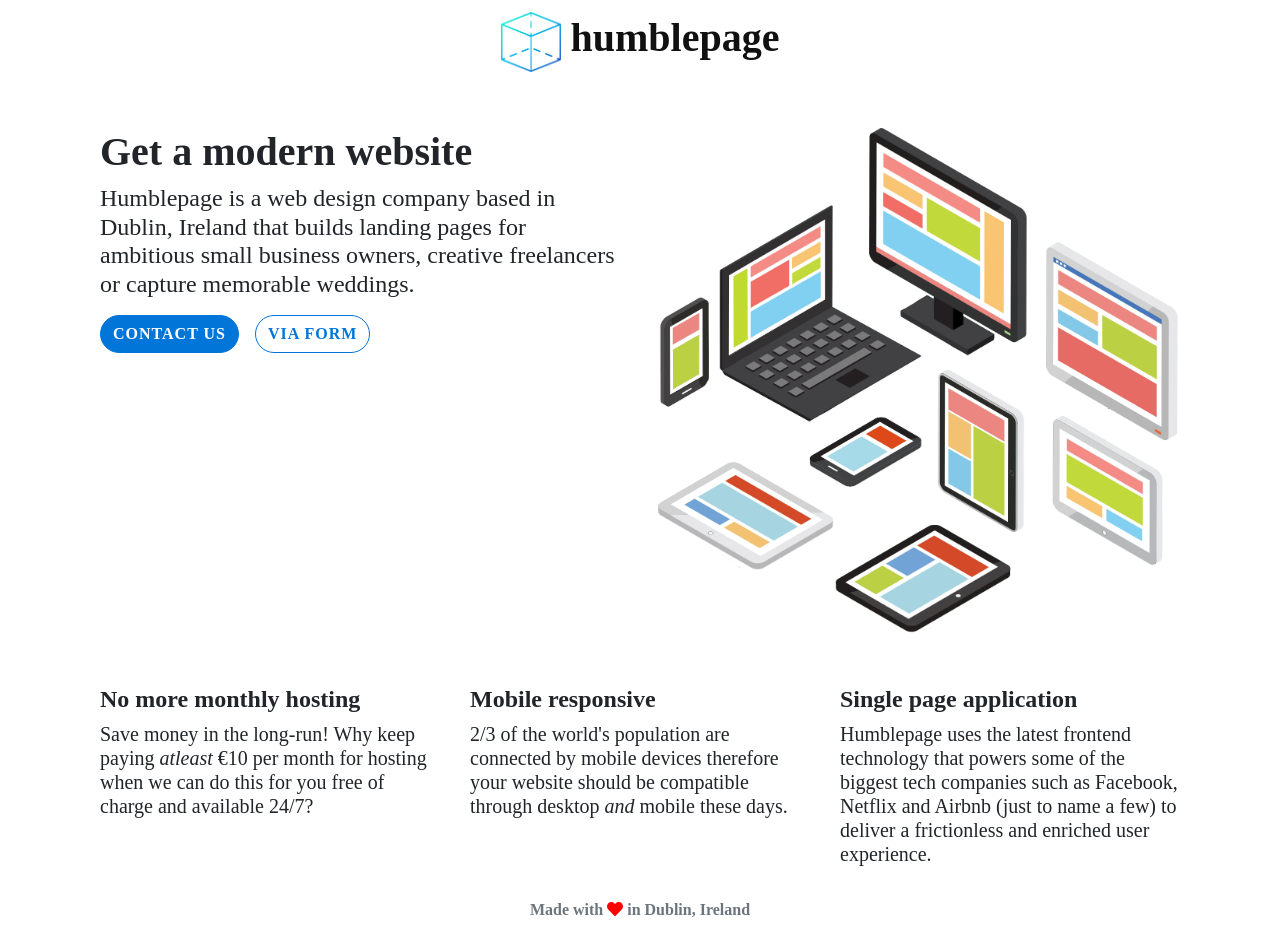
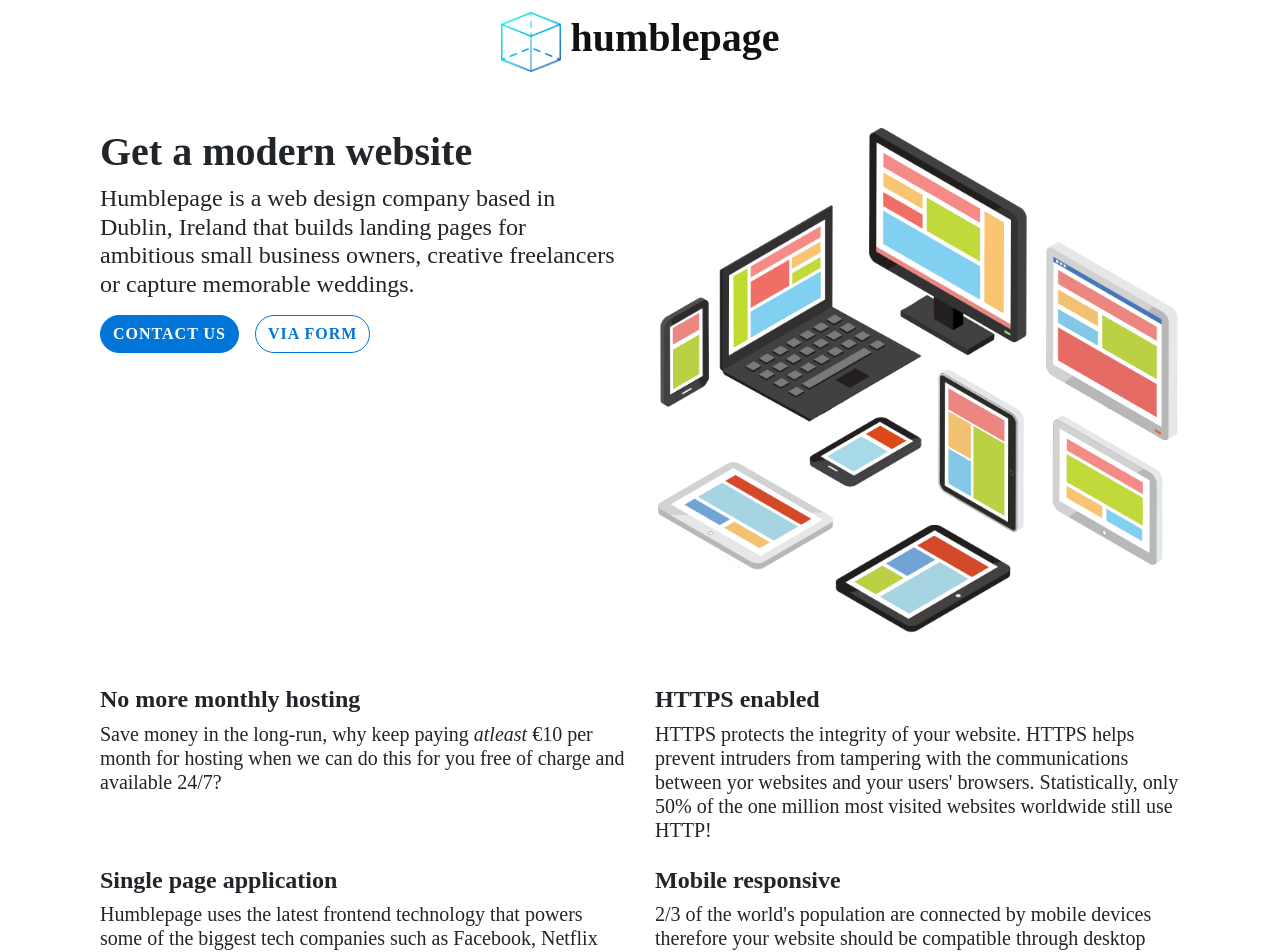
Before and after one commit to jkrclaro/asimov, a React (Create React App) app in the folder humblepage/: page /#/ in a window 1280 px wide. Shown: the top 952 px of the page. Before the commit the page ends 930 px from the top, so only its background shows below. Built offline with nearby package versions, Linux system fonts and the light colour scheme; what webfontloader would draw is missing.

Commit message:
HTTPS enabled

```diff
--- a/humblepage/src/components/Home.jsx
+++ b/humblepage/src/components/Home.jsx
@@ -56,29 +56,40 @@ class Home extends React.Component {
                 </div>
                 <div className='col-lg-12'>
                     <div className='row'>
-                        <div className='col-lg-4 mb-3'>
+                        <div className='col-lg-6 mb-3'>
                             <h4><b>No more monthly hosting</b></h4>
                             <h5>
-                                Save money in the long-run! Why keep paying <i>atleast</i> €10 per
+                                Save money in the long-run, why keep paying <i>atleast</i> €10 per
                                 month for hosting when we can do this for you
                                 free of charge and available 24/7?
                             </h5>
                         </div>
-                        <div className='col-lg-4 mb-3'>
-                            <h4><b>Mobile responsive</b></h4>
+                        <div className='col-lg-6 mb-3'>
+                            <h4><b>HTTPS enabled</b></h4>
                             <h5>
-                                2/3 of the world's population are connected by
-                                mobile devices therefore your website should be compatible
-                                through desktop <i>and</i> mobile these days.
+                                HTTPS protects the integrity of your website.
+                                HTTPS helps prevent intruders from tampering
+                                with the communications between yor websites
+                                and your users' browsers. Statistically, only
+                                50% of the one million most visited websites
+                                worldwide still use HTTP!
                             </h5>
                         </div>
-                        <div className='col-lg-4 mb-3'>
+                        <div className='col-lg-6 mb-3'>
                             <h4><b>Single page application</b></h4>
                             <h5>
                                 Humblepage uses the latest frontend technology that powers
                                 some of the biggest tech companies such as Facebook, Netflix and
                                 Airbnb (just to name a few) to deliver a frictionless and
                                 enriched user experience.
+                            </h5>
+                        </div>
+                        <div className='col-lg-6 mb-3'>
+                            <h4><b>Mobile responsive</b></h4>
+                            <h5>
+                                2/3 of the world's population are connected by
+                                mobile devices therefore your website should be compatible
+                                through desktop <i>and</i> mobile these days.
                             </h5>
                         </div>
                     </div>
```
